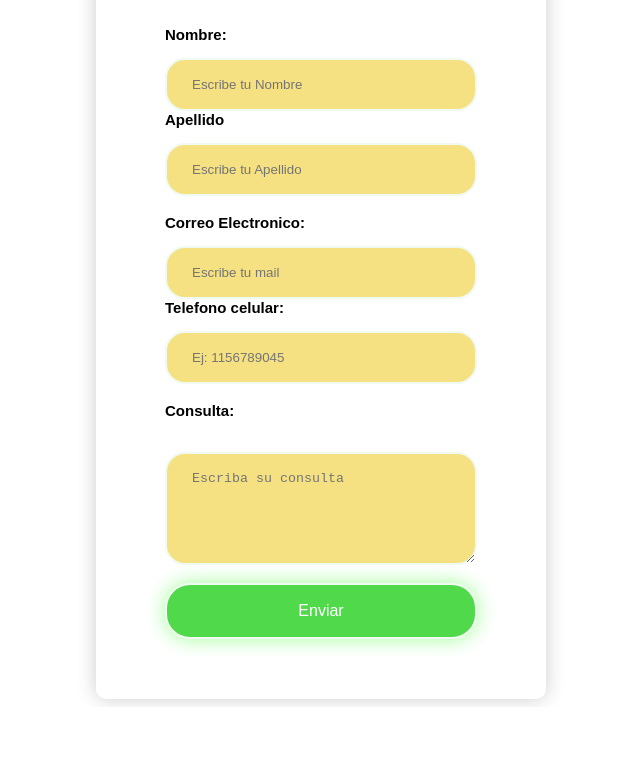
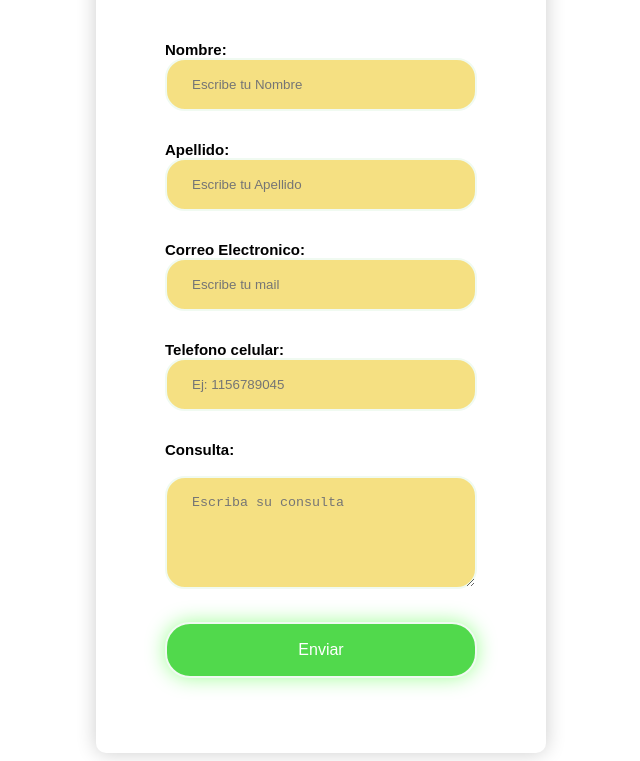
Before and after one commit to gonzi9000/ProyectoTalentoTech, a plain HTML site: page pages/contacto.html in a window 1280 px wide. Shown: the part 124-885 px from the top of the page, without its empty margins (319-959 px from the left). Before the commit the page ends 831 px from the top, so only its background shows below. Drawn offline with Linux system fonts and the light colour scheme; a web font is replaced by a local one.

Commit message:
cambios en el formulario 001

```diff
--- a/pages/contacto.html
+++ b/pages/contacto.html
@@ -15,18 +15,19 @@
 
     <form action="https://formsubmit.co/tierrasnuevas2@gmail.com" method="POST" >
         <h1>Contacto Web</h1>
+
         <fieldset class="input-group">
             <label for="nombre">Nombre:</label>
             <input type="text" placeholder="Escribe tu Nombre" name="nombre" id="nombre">
 
-            <label for="apellido">Apellido</label>
-            <input type="text" placeholder="Escribe tu Apellido" name="apellido" id="apellido"><br>
+            <label for="apellido">Apellido:</label>
+            <input type="text" placeholder="Escribe tu Apellido" name="apellido" id="apellido">
 
            <label for="correo Electronico">Correo Electronico:</label>
            <input type="email" name="email" id="email" placeholder="Escribe tu mail">
 
            <label for="celular">Telefono celular:</label>
-           <input type="tel" placeholder="Ej: 1156789045" name="celular" id="celular"><br>
+           <input type="tel" placeholder="Ej: 1156789045" name="celular" id="celular">
 
            <label for="consulta">Consulta:</label><br>
            <textarea name="consulta" id="consulta" placeholder="Escriba su consulta " cols="30" rows="5"></textarea><br>
--- a/style/contactoStyle.css
+++ b/style/contactoStyle.css
@@ -35,7 +35,7 @@ label{
     color: #000;
     font-size: 15px;
     font-weight: 600;
-    margin-bottom: 15px;
+    margin-top: 15px;
 }
 
 input, textarea{
@@ -45,6 +45,7 @@ input, textarea{
     border: 2px solid #f0faf1;
     color: #283629;
     outline: none;
+    margin-bottom: 15px;
 }
 
 .btn{
```
